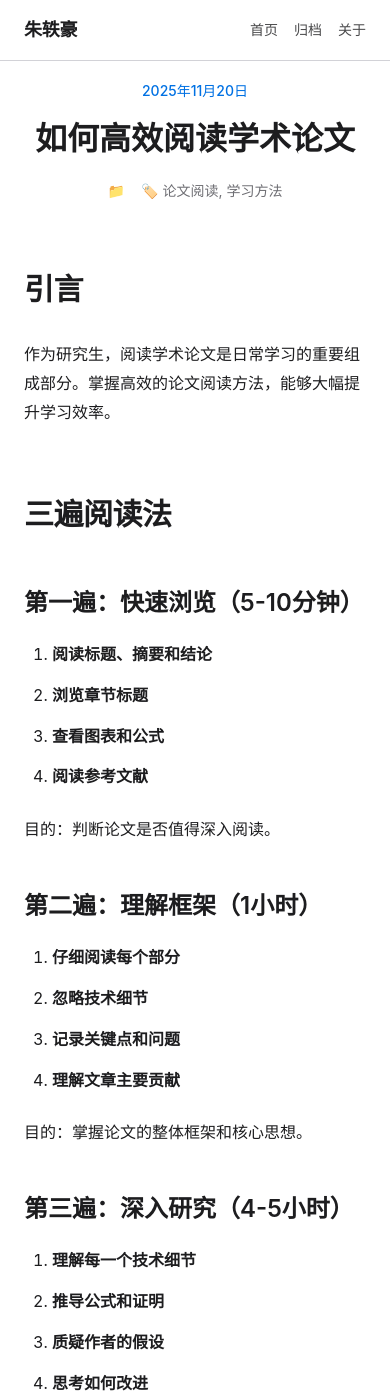
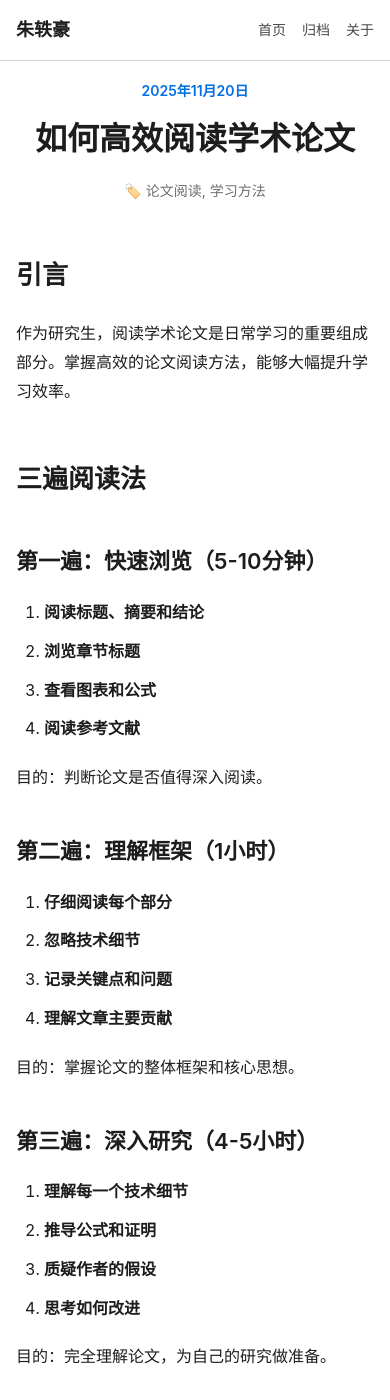
Before and after one commit to Tiehanzhu/Tiehanzhu.github.io, a Jekyll site: the page built from _posts/2025-11-20-paper-reading-guide.md, in a window 390 px wide and 1400 px high. Built offline with Jekyll 4.4.1, drawn with Linux system fonts in a browser that asks for light colours.

Commit message:
测试版5.0

```diff
--- a/_layouts/post.html
+++ b/_layouts/post.html
@@ -4,16 +4,15 @@
 
 <article class="post-content">
     <div class="container">
-        <div class="post-header">
-            <span class="post-date">{{ page.date | date: "%Y年%m月%d日" }}</span>
+        <header class="post-header">
+            <time class="post-date">{{ page.date | date: "%Y年%m月%d日" }}</time>
             <h1 class="post-title">{{ page.title }}</h1>
+            {% if page.tags %}
             <div class="post-meta">
-                <span>📁 {{ page.category }}</span>
-                {% if page.tags %}
                 <span>🏷️ {{ page.tags | join: ", " }}</span>
-                {% endif %}
             </div>
-        </div>
+            {% endif %}
+        </header>
 
         <div class="post-body">
             {{ content }}
--- a/assets/css/main.css
+++ b/assets/css/main.css
@@ -2,7 +2,7 @@
    朱轶豪的个人博客 - 简约实用设计
    =================================== */
 
-/* 重置和基础样式 */
+/* ==================== 基础重置 ==================== */
 * {
     margin: 0;
     padding: 0;
@@ -31,7 +31,7 @@
 }
 
 .container {
-    max-width: 1080px;
+    max-width: 1100px;
     margin: 0 auto;
     padding: 0 24px;
 }
@@ -49,7 +49,7 @@
 }
 
 .nav-content {
-    max-width: 1080px;
+    max-width: 1100px;
     margin: 0 auto;
     padding: 0 24px;
     height: 60px;
@@ -63,7 +63,6 @@
     font-weight: 600;
     color: var(--primary-color);
     text-decoration: none;
-    letter-spacing: -0.3px;
 }
 
 .nav-links {
@@ -76,7 +75,6 @@
     color: var(--primary-color);
     text-decoration: none;
     font-size: 15px;
-    font-weight: 400;
     transition: var(--transition);
     opacity: 0.8;
 }
@@ -86,10 +84,10 @@
     color: var(--accent-color);
 }
 
-/* ==================== 主页 - 个人介绍 ==================== */
+/* ==================== 个人介绍区域 ==================== */
 .intro-section {
     margin-top: 60px;
-    padding: 60px 0 50px;
+    padding: 70px 0 60px;
     background: linear-gradient(180deg, #fafafa 0%, #ffffff 100%);
 }
 
@@ -102,8 +100,9 @@
 .intro-name {
     font-size: 48px;
     font-weight: 700;
-    letter-spacing: -1.2px;
+    letter-spacing: -1px;
     margin-bottom: 12px;
+    color: var(--primary-color);
 }
 
 .intro-title {
@@ -116,13 +115,13 @@
     font-size: 16px;
     color: var(--secondary-color);
     line-height: 1.8;
-    margin-bottom: 28px;
+    margin-bottom: 32px;
 }
 
 .intro-stats {
     display: flex;
     justify-content: center;
-    gap: 40px;
+    gap: 48px;
 }
 
 .stat-box {
@@ -130,40 +129,47 @@
 }
 
 .stat-num {
-    font-size: 36px;
+    font-size: 40px;
     font-weight: 700;
     color: var(--accent-color);
     line-height: 1;
 }
 
 .stat-label {
-    font-size: 13px;
+    font-size: 14px;
     color: var(--secondary-color);
     margin-top: 8px;
 }
 
-/* ==================== 内容板块导航 ==================== */
+/* ==================== 内容板块 ==================== */
 .sections-nav {
-    padding: 50px 0 40px;
+    padding: 60px 0 50px;
     background: white;
+}
+
+.section-title {
+    font-size: 32px;
+    font-weight: 700;
+    text-align: center;
+    margin-bottom: 40px;
+    color: var(--primary-color);
 }
 
 .sections-grid {
     display: grid;
     grid-template-columns: repeat(4, 1fr);
     gap: 20px;
-    margin-bottom: 30px;
+    margin-bottom: 32px;
 }
 
 .section-card {
     background: var(--card-bg);
     border: 2px solid var(--border-color);
     border-radius: 16px;
-    padding: 30px 20px;
+    padding: 32px 20px;
     text-align: center;
     cursor: pointer;
     transition: var(--transition);
-    position: relative;
 }
 
 .section-card:hover {
@@ -173,7 +179,7 @@
 }
 
 .section-icon {
-    font-size: 44px;
+    font-size: 48px;
     display: block;
     margin-bottom: 16px;
 }
@@ -186,18 +192,19 @@
 }
 
 .section-desc {
-    font-size: 13px;
+    font-size: 14px;
     color: var(--secondary-color);
-    line-height: 1.6;
-    margin-bottom: 12px;
+    line-height: 1.5;
+    margin-bottom: 16px;
+    min-height: 40px;
 }
 
 .section-count {
     display: inline-block;
-    font-size: 12px;
+    font-size: 13px;
     color: var(--accent-color);
     font-weight: 600;
-    padding: 4px 12px;
+    padding: 6px 14px;
     background: white;
     border-radius: 12px;
     border: 1px solid var(--border-color);
@@ -208,18 +215,20 @@
     justify-content: center;
     align-items: center;
     gap: 16px;
+    margin-top: 24px;
 }
 
 .filter-btn {
-    padding: 10px 24px;
+    padding: 12px 28px;
     background: white;
     border: 2px solid var(--border-color);
-    border-radius: 20px;
-    font-size: 14px;
+    border-radius: 24px;
+    font-size: 15px;
     font-weight: 600;
     color: var(--primary-color);
     cursor: pointer;
     transition: var(--transition);
+    font-family: inherit;
 }
 
 .filter-btn:hover {
@@ -234,28 +243,17 @@
 }
 
 .filter-text {
-    font-size: 13px;
+    font-size: 14px;
     color: var(--secondary-color);
 }
 
 /* ==================== 文章列表 ==================== */
 .posts-section {
-    padding: 50px 0 80px;
+    padding: 60px 0 80px;
     background: var(--card-bg);
 }
 
-.section-title {
-    font-size: 32px;
-    font-weight: 700;
-    letter-spacing: -0.8px;
-    margin-bottom: 40px;
-    text-align: center;
-}
-
 .posts-list {
-    display: flex;
-    flex-direction: column;
-    gap: 16px;
     max-width: 900px;
     margin: 0 auto;
 }
@@ -264,13 +262,14 @@
     background: white;
     border: 1px solid var(--border-color);
     border-radius: 12px;
-    padding: 24px;
+    padding: 28px 32px;
+    margin-bottom: 16px;
     transition: var(--transition);
 }
 
 .post-item:hover {
     transform: translateY(-2px);
-    box-shadow: 0 8px 16px rgba(0, 0, 0, 0.08);
+    box-shadow: 0 8px 20px rgba(0, 0, 0, 0.08);
     border-color: var(--accent-color);
 }
 
@@ -278,37 +277,36 @@
     display: flex;
     justify-content: space-between;
     align-items: center;
-    margin-bottom: 12px;
+    margin-bottom: 14px;
     flex-wrap: wrap;
     gap: 12px;
 }
 
 .post-date {
-    font-size: 13px;
+    font-size: 14px;
     color: var(--accent-color);
     font-weight: 600;
 }
 
 .post-tags-inline {
     display: flex;
-    gap: 6px;
+    gap: 8px;
     flex-wrap: wrap;
 }
 
 .tag-badge {
-    display: inline-block;
-    padding: 4px 10px;
+    padding: 5px 12px;
     background: var(--card-bg);
     color: var(--secondary-color);
-    font-size: 11px;
-    border-radius: 10px;
+    font-size: 12px;
+    border-radius: 12px;
     border: 1px solid var(--border-color);
 }
 
 .post-title-link {
-    font-size: 22px;
+    font-size: 23px;
     font-weight: 600;
-    margin-bottom: 10px;
+    margin-bottom: 12px;
     line-height: 1.4;
 }
 
@@ -326,7 +324,6 @@
     font-size: 15px;
     color: var(--secondary-color);
     line-height: 1.7;
-    margin: 0;
 }
 
 /* ==================== 归档页面 ==================== */
@@ -341,7 +338,6 @@
     font-size: 40px;
     font-weight: 700;
     margin-bottom: 12px;
-    letter-spacing: -1px;
 }
 
 .page-subtitle {
@@ -354,7 +350,7 @@
 }
 
 .year-group {
-    margin-bottom: 60px;
+    margin-bottom: 50px;
 }
 
 .year-title {
@@ -363,23 +359,22 @@
     margin-bottom: 24px;
     padding-bottom: 12px;
     border-bottom: 2px solid var(--border-color);
-    letter-spacing: -0.5px;
 }
 
 .year-posts {
     display: flex;
     flex-direction: column;
-    gap: 16px;
+    gap: 14px;
 }
 
 .archive-item {
     display: flex;
     gap: 20px;
     align-items: baseline;
-    padding: 16px 20px;
+    padding: 18px 24px;
     background: white;
     border: 1px solid var(--border-color);
-    border-radius: 8px;
+    border-radius: 10px;
     transition: var(--transition);
 }
 
@@ -389,7 +384,7 @@
 }
 
 .archive-date {
-    min-width: 60px;
+    min-width: 70px;
     font-size: 14px;
     color: var(--secondary-color);
     font-weight: 500;
@@ -397,7 +392,7 @@
 
 .archive-title {
     flex: 1;
-    font-size: 17px;
+    font-size: 18px;
     font-weight: 500;
 }
 
@@ -417,11 +412,11 @@
 }
 
 .tag-small {
-    padding: 2px 8px;
+    padding: 3px 10px;
     background: var(--card-bg);
     color: var(--secondary-color);
     font-size: 11px;
-    border-radius: 8px;
+    border-radius: 10px;
 }
 
 /* ==================== 关于页面 ==================== */
@@ -471,6 +466,15 @@
     color: var(--secondary-color);
     line-height: 1.8;
     margin-bottom: 8px;
+    padding-left: 20px;
+    position: relative;
+}
+
+.about-card li::before {
+    content: "•";
+    position: absolute;
+    left: 0;
+    color: var(--accent-color);
 }
 
 .about-card a {
@@ -484,27 +488,30 @@
 
 /* ==================== 文章详情页 ==================== */
 .post-content {
-    padding: 80px 0;
+    padding: 40px 0 80px;
 }
 
 .post-header {
     max-width: 800px;
-    margin: 0 auto 60px;
+    margin: 0 auto 50px;
     text-align: center;
+    padding-top: 40px;
 }
 
 .post-header .post-date {
     display: block;
     font-size: 14px;
     color: var(--accent-color);
-    font-weight: 500;
+    font-weight: 600;
     margin-bottom: 16px;
 }
 
 .post-header .post-title {
     font-size: 40px;
+    font-weight: 700;
+    line-height: 1.3;
     margin-bottom: 20px;
-    line-height: 1.3;
+    color: var(--primary-color);
 }
 
 .post-meta {
@@ -526,63 +533,36 @@
 .post-body h2 {
     font-size: 30px;
     font-weight: 700;
-    margin: 60px 0 24px;
-    letter-spacing: -0.5px;
+    margin: 50px 0 20px;
+    color: var(--primary-color);
 }
 
 .post-body h3 {
     font-size: 24px;
     font-weight: 600;
     margin: 40px 0 16px;
+    color: var(--primary-color);
+}
+
+.post-body h4 {
+    font-size: 20px;
+    font-weight: 600;
+    margin: 30px 0 12px;
+    color: var(--primary-color);
 }
 
 .post-body p {
-    margin-bottom: 24px;
+    margin-bottom: 20px;
 }
 
 .post-body ul, .post-body ol {
-    margin-bottom: 24px;
+    margin-bottom: 20px;
     padding-left: 28px;
 }
 
 .post-body li {
-    margin-bottom: 12px;
-}
-
-.post-body code {
-    background: var(--card-bg);
-    padding: 3px 8px;
-    border-radius: 4px;
-    font-family: 'SF Mono', Monaco, 'Cascadia Code', 'Courier New', monospace;
-    font-size: 0.9em;
-}
-
-.post-body pre {
-    background: var(--card-bg);
-    padding: 24px;
-    border-radius: 12px;
-    overflow-x: auto;
-    margin-bottom: 24px;
-    border: 1px solid var(--border-color);
-}
-
-.post-body pre code {
-    background: none;
-    padding: 0;
-}
-
-.post-body blockquote {
-    border-left: 4px solid var(--accent-color);
-    padding-left: 24px;
-    margin: 32px 0;
-    color: var(--secondary-color);
-    font-style: italic;
-}
-
-.post-body img {
-    max-width: 100%;
-    border-radius: 12px;
-    margin: 32px 0;
+    margin-bottom: 10px;
+    line-height: 1.8;
 }
 
 .post-body a {
@@ -594,11 +574,74 @@
     text-decoration: underline;
 }
 
+.post-body code {
+    background: var(--card-bg);
+    padding: 3px 8px;
+    border-radius: 4px;
+    font-family: 'SF Mono', Monaco, 'Cascadia Code', Consolas, 'Courier New', monospace;
+    font-size: 0.9em;
+    color: #c7254e;
+}
+
+.post-body pre {
+    background: var(--card-bg);
+    padding: 20px;
+    border-radius: 8px;
+    overflow-x: auto;
+    margin: 24px 0;
+    border: 1px solid var(--border-color);
+}
+
+.post-body pre code {
+    background: none;
+    padding: 0;
+    color: var(--primary-color);
+}
+
+.post-body blockquote {
+    border-left: 4px solid var(--accent-color);
+    padding-left: 20px;
+    margin: 24px 0;
+    color: var(--secondary-color);
+    font-style: italic;
+}
+
+.post-body img {
+    max-width: 100%;
+    height: auto;
+    border-radius: 8px;
+    margin: 24px 0;
+    display: block;
+}
+
+.post-body table {
+    width: 100%;
+    border-collapse: collapse;
+    margin: 24px 0;
+}
+
+.post-body table th,
+.post-body table td {
+    padding: 12px;
+    border: 1px solid var(--border-color);
+    text-align: left;
+}
+
+.post-body table th {
+    background: var(--card-bg);
+    font-weight: 600;
+}
+
+.post-body hr {
+    border: none;
+    border-top: 1px solid var(--border-color);
+    margin: 40px 0;
+}
+
 /* ==================== 页脚 ==================== */
 .footer {
     background: var(--card-bg);
     padding: 48px 0;
-    margin-top: 80px;
     border-top: 1px solid var(--border-color);
 }
 
@@ -635,22 +678,31 @@
 
 .empty-icon {
     font-size: 64px;
-    margin-bottom: 24px;
+    margin-bottom: 20px;
     opacity: 0.3;
 }
 
 .empty-state p {
-    font-size: 18px;
+    font-size: 16px;
 }
 
 /* ==================== 响应式设计 ==================== */
 @media (max-width: 1024px) {
     .sections-grid {
         grid-template-columns: repeat(2, 1fr);
+        gap: 16px;
     }
 }
 
 @media (max-width: 768px) {
+    .container {
+        padding: 0 16px;
+    }
+
+    .nav-content {
+        padding: 0 16px;
+    }
+
     .intro-name {
         font-size: 36px;
     }
@@ -664,7 +716,7 @@
     }
 
     .intro-stats {
-        gap: 30px;
+        gap: 32px;
     }
 
     .stat-num {
@@ -681,22 +733,28 @@
 
     .sections-grid {
         grid-template-columns: 1fr;
-        gap: 16px;
     }
 
     .section-card {
-        padding: 24px 20px;
+        padding: 28px 20px;
+    }
+
+    .section-desc {
+        min-height: auto;
+    }
+
+    .post-item {
+        padding: 20px;
     }
 
     .post-meta-bar {
         flex-direction: column;
         align-items: flex-start;
+        gap: 10px;
     }
 
-    .archive-item {
-        flex-direction: column;
-        gap: 12px;
-        align-items: flex-start;
+    .post-title-link {
+        font-size: 20px;
     }
 
     .section-title {
@@ -715,12 +773,23 @@
         font-size: 16px;
     }
 
+    .post-body h2 {
+        font-size: 26px;
+    }
+
+    .post-body h3 {
+        font-size: 22px;
+    }
+
+    .archive-item {
+        flex-direction: column;
+        gap: 10px;
+        align-items: flex-start;
+        padding: 16px 20px;
+    }
+
     .filter-info {
         flex-direction: column;
-    }
-
-    .filter-text {
-        order: -1;
-        margin-bottom: 12px;
+        gap: 12px;
     }
 }
```
